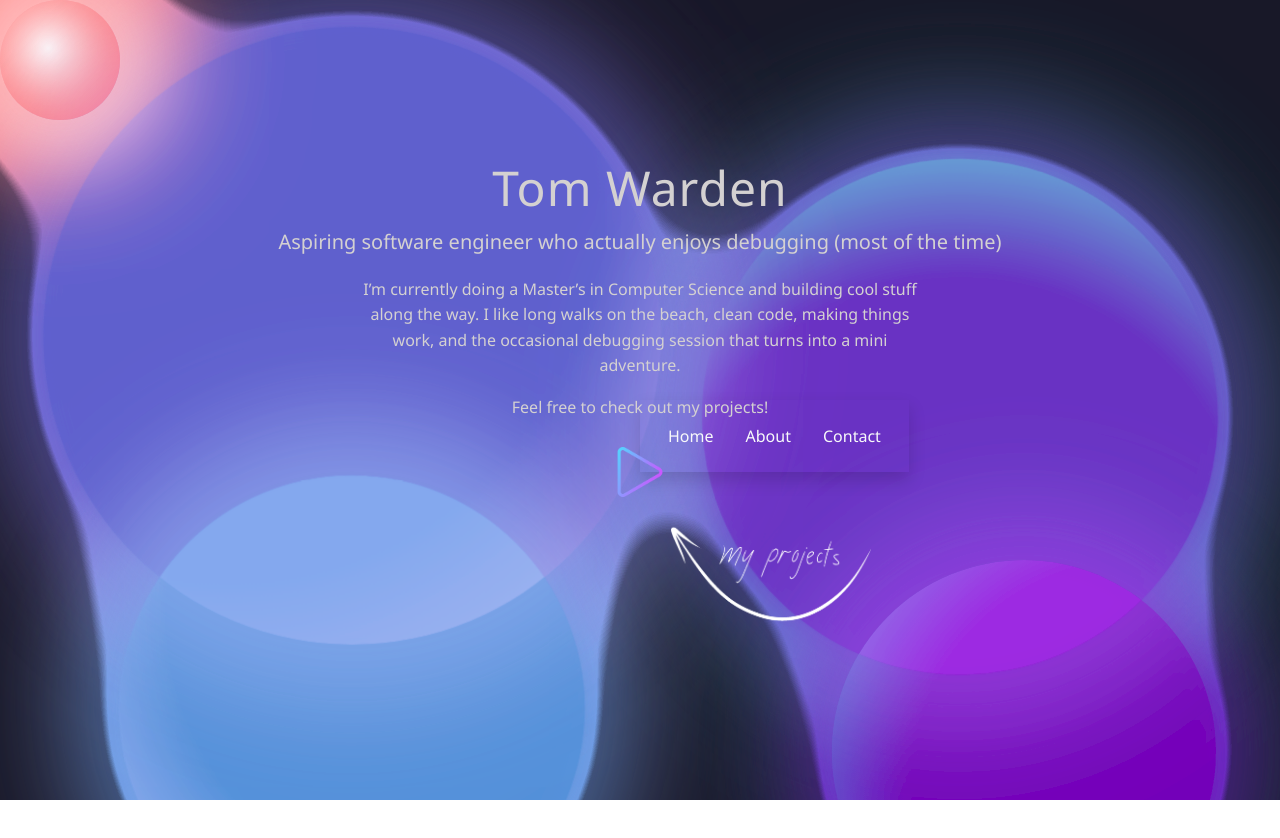
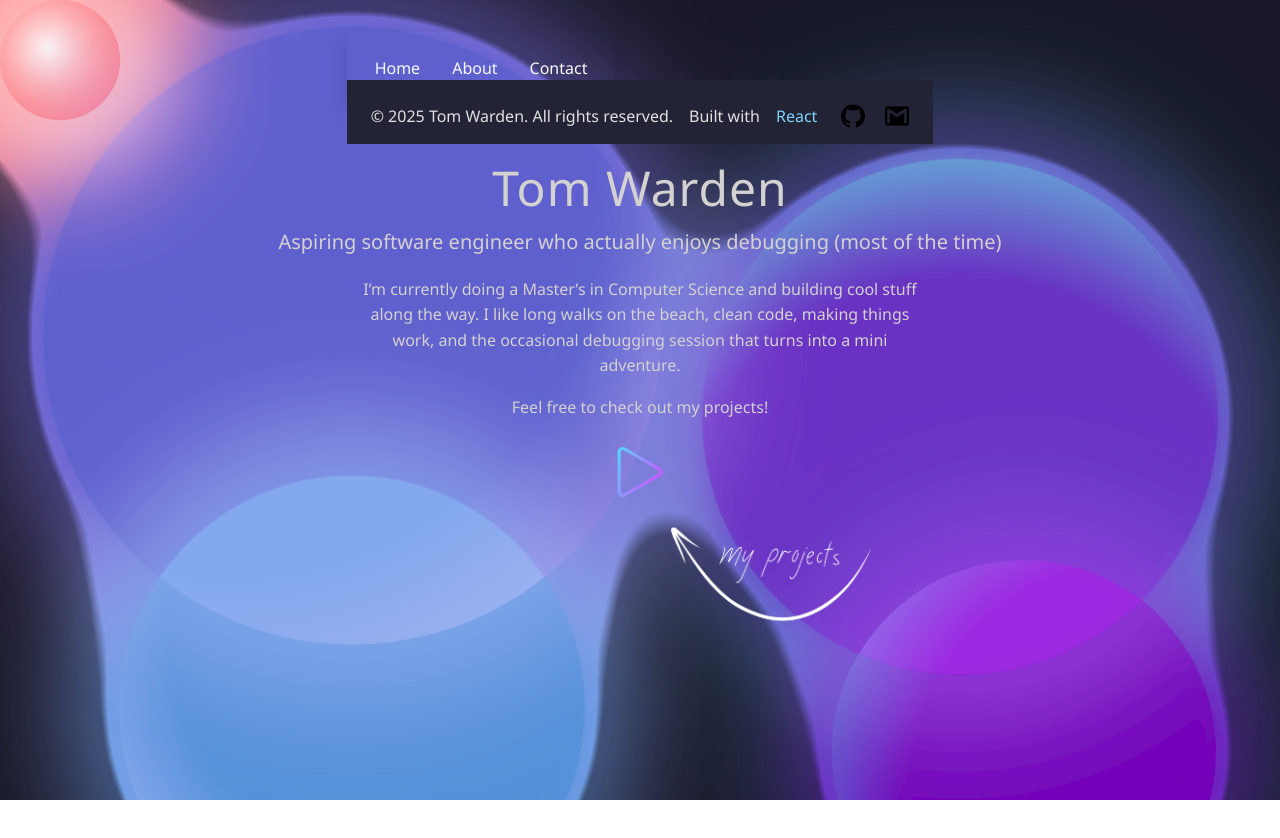
Before and after one commit to tomlukewarden/developer-portfolio, a React (Vite) app: page / in a window 1280 px wide. Shown: the top 838 px of the page. Before the commit the page ends 800 px from the top, so only its background shows below. Built offline with nearby package versions, Linux system fonts and the light colour scheme.

Commit message:
will move the footer tomorrow

```diff
--- a/src/pages/components/footer.jsx
+++ b/src/pages/components/footer.jsx
@@ -0,0 +1,20 @@
+function Footer() {
+  return (
+    <footer className="footer">
+      <div className="footer-container">
+        <span>
+          &copy; {new Date().getFullYear()} Tom Warden. All rights reserved.
+        </span>
+        <span className="footer-links">
+          Built with{" "}
+          <a href="https://reactjs.org" target="_blank" rel="noopener noreferrer">
+            React
+          </a>
+          <img src="src/assets/github.png" alt="GitHub" className="footer-icon" />
+          <img src="src/assets/gmail-logo.png" alt="Gmail" className="footer-icon" />
+        </span>
+      </div>
+    </footer>
+  );
+}
+export default Footer;
--- a/src/pages/home.jsx
+++ b/src/pages/home.jsx
@@ -1,16 +1,17 @@
 import Bubbles from './components/bubbles';
 import Header from './components/header';
 import HomeContent from './components/homeContent';
+import Footer from './components/footer';
 import './styles/home.css';
 
 function Home() {
   return (
-    <>
-    <Header />
-    <HomeContent />
-    <Bubbles/>
-
-    </>
+    <div className="page-wrapper">
+      <Header />
+      <HomeContent />
+      <Footer />
+      <Bubbles/>
+    </div>
   );
 }
 export default Home;
--- a/src/pages/styles/home.css
+++ b/src/pages/styles/home.css
@@ -1,6 +1,14 @@
 .header-gradient, .home-content {
   position: fixed;
   z-index: 10;
+}
+
+.page-wrapper {
+  min-height: 100vh;
+  display: flex;
+  flex-direction: column;
+  position: relative;
+  z-index: 1;
 }
 
 .home-content {
@@ -8,7 +16,7 @@
   left: 0;
   width: 100%;
   height: 100%;
-  padding-top: 40px; /* space for any header if needed */
+  padding-top: 40px;
   display: flex;
   flex-direction: column;
   align-items: center;
@@ -16,6 +24,7 @@
   text-align: center;
   color: #d4d1d1;
   animation: fadeIn 1s ease-in-out;
+  flex: 1 0 auto;
 }
 
 .home-content h1 {
@@ -68,3 +77,56 @@
   left: 131px;
 
 }
+
+.footer {
+  background: #232336;
+  color: #e0e0e0;
+  padding: 24px 0 16px 0;
+  font-size: 1rem;
+  margin-top: 48px;
+  width: 100%;
+  position: relative;
+  z-index: 11;
+  flex-shrink: 0;
+}
+
+.footer-container {
+  max-width: 900px;
+  margin: 0 auto;
+  display: flex;
+  flex-wrap: wrap;
+  justify-content: space-between;
+  align-items: center;
+  gap: 16px;
+  padding: 0 24px;
+}
+
+.footer-links {
+  display: flex;
+  align-items: center;
+  gap: 12px;
+}
+
+.footer a {
+  color: #7dd3fc;
+  text-decoration: none;
+  margin: 0 4px;
+  transition: color 0.2s;
+}
+.footer a:hover {
+  color: #38bdf8;
+  text-decoration: underline;
+}
+
+.footer-icon {
+  width: 24px;
+  height: 24px;
+  margin-left: 8px;
+  filter: grayscale(30%) brightness(1.2);
+  transition: filter 0.2s, transform 0.2s;
+  vertical-align: middle;
+}
+.footer-icon:hover {
+  filter: none;
+  transform: scale(1.1) rotate(-8deg);
+}
```
Also changed, not shown: src/assets/github.png (added), src/assets/gmail-logo.png (added).
